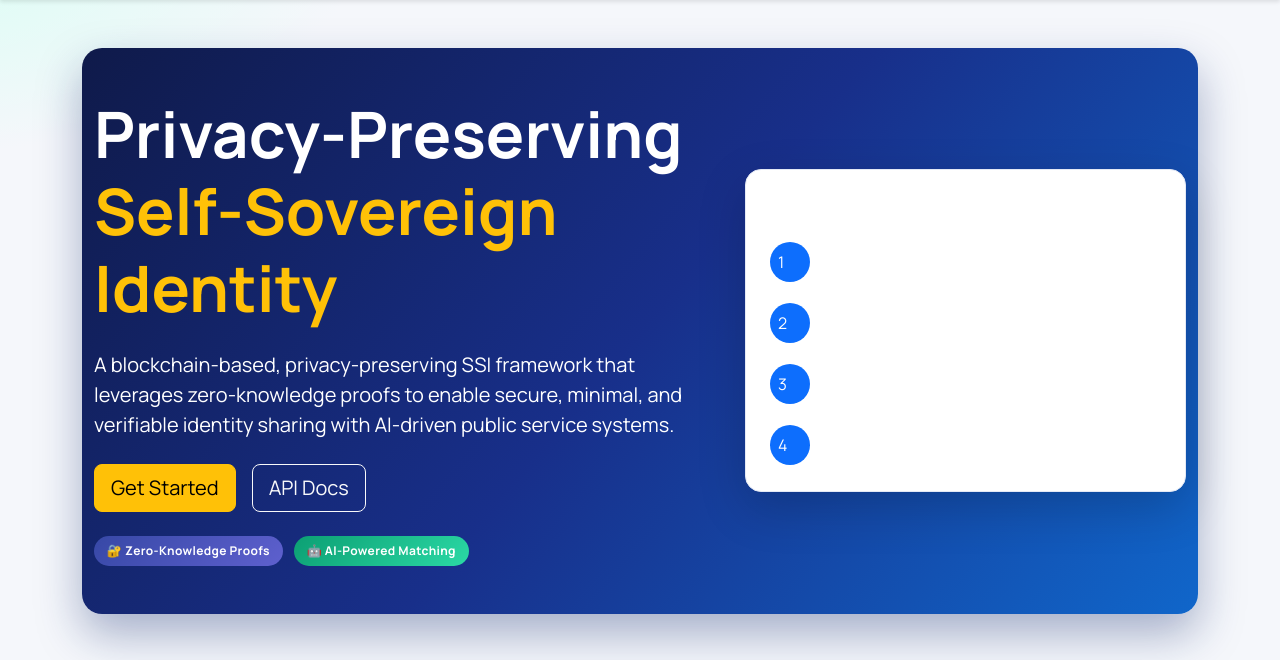
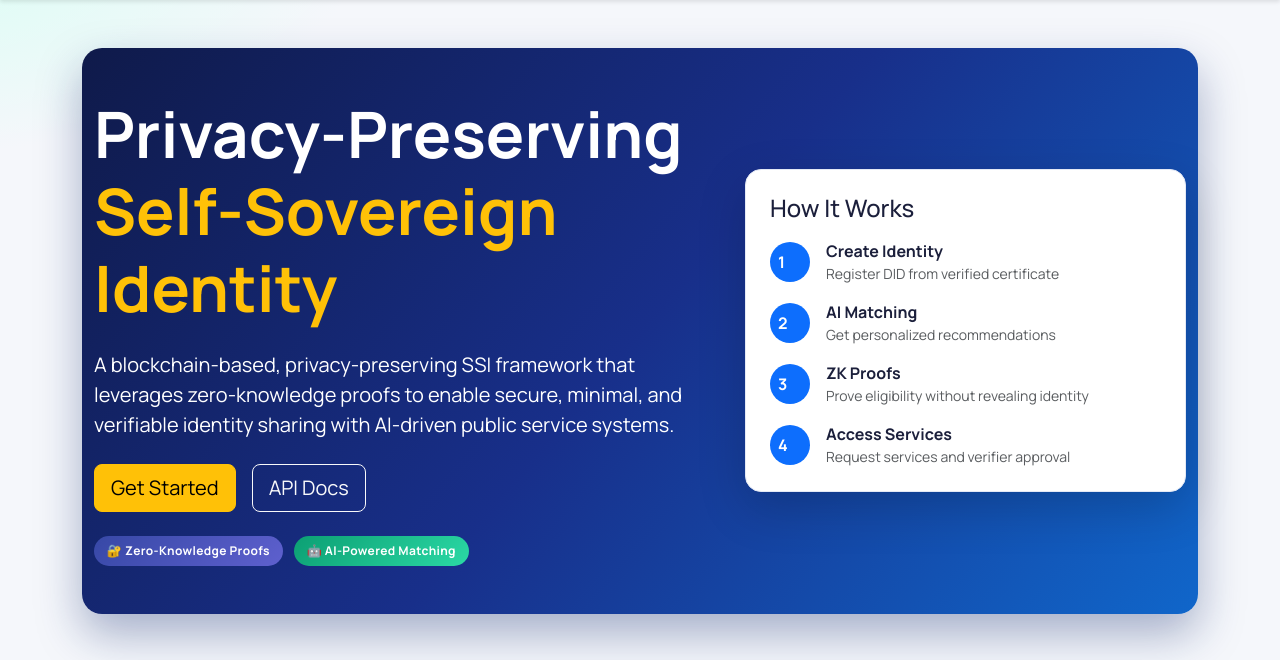
Before and after one commit to SrinivasPaiM/CertifyChain, a Django app: page / in a window 1280 px wide. Shown: the part 63-723 px from the top of the page. Run offline with Django 5.2, Linux system fonts and the light colour scheme.

Commit message:
Fix UI contrast issue on home page panel

```diff
--- a/templates/enhanced/base_enhanced.html
+++ b/templates/enhanced/base_enhanced.html
@@ -67,6 +67,7 @@
             border: 1px solid var(--border);
             border-radius: 16px;
             box-shadow: 0 8px 24px rgba(25, 43, 89, 0.08);
+            color: var(--ink);
         }
 
         .hero-gradient {
--- a/templates/enhanced/home.html
+++ b/templates/enhanced/home.html
@@ -29,20 +29,20 @@
                 <div class="panel p-4 shadow-lg">
                     <h4 class="mb-3">How It Works</h4>
                     <div class="d-flex align-items-center mb-3">
-                        <div class="bg-primary rounded-circle p-2 me-3" style="width:40px;height:40px;">1</div>
-                        <div><strong>Create Identity</strong><p class="mb-0 small">Register DID from verified certificate</p></div>
+                        <div class="bg-primary rounded-circle p-2 me-3 text-white fw-bold" style="width:40px;height:40px;">1</div>
+                        <div><strong>Create Identity</strong><p class="mb-0 small text-muted">Register DID from verified certificate</p></div>
                     </div>
                     <div class="d-flex align-items-center mb-3">
-                        <div class="bg-primary rounded-circle p-2 me-3" style="width:40px;height:40px;">2</div>
-                        <div><strong>AI Matching</strong><p class="mb-0 small">Get personalized recommendations</p></div>
+                        <div class="bg-primary rounded-circle p-2 me-3 text-white fw-bold" style="width:40px;height:40px;">2</div>
+                        <div><strong>AI Matching</strong><p class="mb-0 small text-muted">Get personalized recommendations</p></div>
                     </div>
                     <div class="d-flex align-items-center mb-3">
-                        <div class="bg-primary rounded-circle p-2 me-3" style="width:40px;height:40px;">3</div>
-                        <div><strong>ZK Proofs</strong><p class="mb-0 small">Prove eligibility without revealing identity</p></div>
+                        <div class="bg-primary rounded-circle p-2 me-3 text-white fw-bold" style="width:40px;height:40px;">3</div>
+                        <div><strong>ZK Proofs</strong><p class="mb-0 small text-muted">Prove eligibility without revealing identity</p></div>
                     </div>
                     <div class="d-flex align-items-center">
-                        <div class="bg-primary rounded-circle p-2 me-3" style="width:40px;height:40px;">4</div>
-                        <div><strong>Access Services</strong><p class="mb-0 small">Request services and verifier approval</p></div>
+                        <div class="bg-primary rounded-circle p-2 me-3 text-white fw-bold" style="width:40px;height:40px;">4</div>
+                        <div><strong>Access Services</strong><p class="mb-0 small text-muted">Request services and verifier approval</p></div>
                     </div>
                 </div>
             </div>
```
Also changed, not shown: db.sqlite3.
